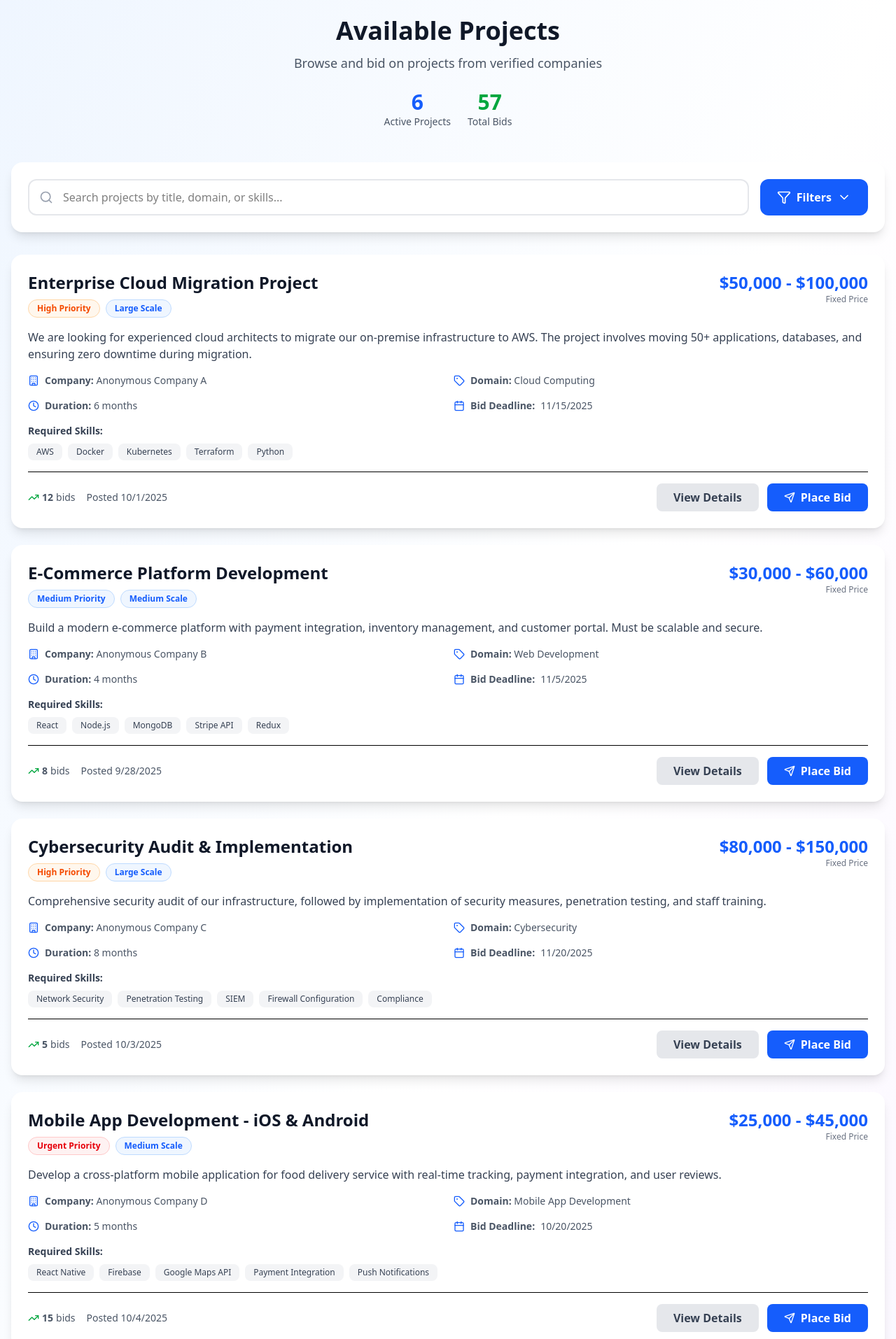
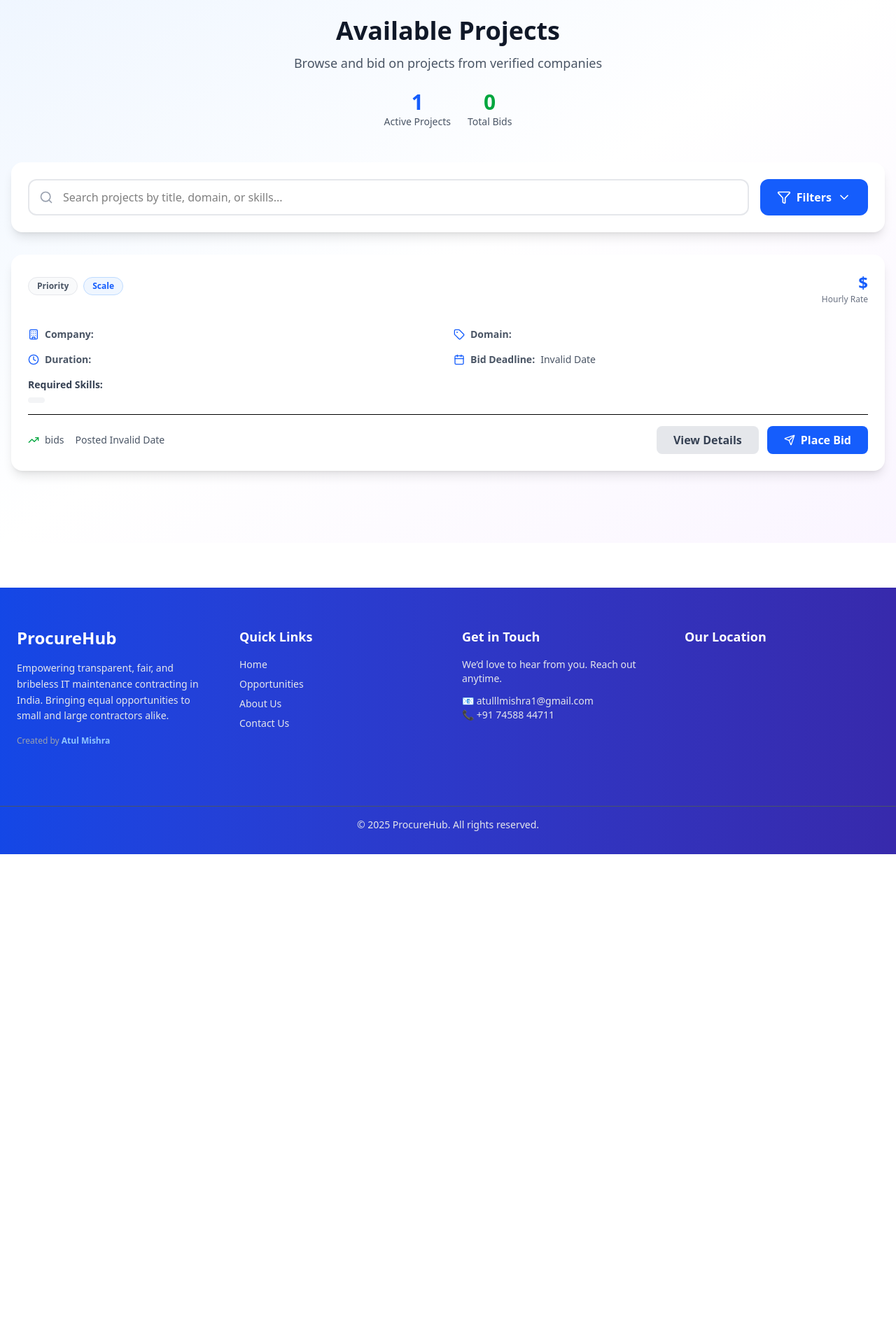
Before and after one commit to atulmishra4/ProHub, a Next.js app in the folder my-app/: page /projects in a window 1280 px wide. Shown: the part 100-2014 px from the top of the page at 70% size. After the commit the page ends 1321 px from the top, so only its background shows below. Built offline with nearby package versions, Linux system fonts and the light colour scheme; grey boxes are pictures that could not be loaded.

Commit message:
bidding page

```diff
--- a/my-app/src/app/(components)/projects/page.jsx
+++ b/my-app/src/app/(components)/projects/page.jsx
@@ -8,130 +8,25 @@ export default function ProjectsPage() {
   const [allProjects] = useState([
     {
       id: 1,
-      title: "Enterprise Cloud Migration Project",
-      company: "Anonymous Company A",
-      companySize: "501-1000",
-      budget: "$50,000 - $100,000",
-      budgetType: "fixed",
-      domain: "Cloud Computing",
-      scale: "large",
-      desc: "We are looking for experienced cloud architects to migrate our on-premise infrastructure to AWS. The project involves moving 50+ applications, databases, and ensuring zero downtime during migration.",
-      duration: "6 months",
-      startDate: "2025-11-01",
-      requirements: "AWS Certified Solutions Architect, Experience with enterprise migrations, Knowledge of Docker and Kubernetes",
-      deliverables: "Complete cloud infrastructure, Migration documentation, Training for internal team",
-      skills: "AWS, Docker, Kubernetes, Terraform, Python",
-      bidDeadline: "2025-11-15",
-      urgency: "high",
-      postedDate: "2025-10-01",
-      bidsCount: 12,
-      status: "open"
+      title: "",
+      company: "",
+      companySize: "",
+      budget: "$",
+      budgetType: "",
+      domain: "",
+      scale: "",
+      desc: "",
+      duration: "",
+      startDate: "",
+      requirements: "",
+      deliverables: "",
+      skills: "",
+      bidDeadline: "",
+      urgency: "",
+      postedDate: "",
+      bidsCount: "",
+      status: ""
     },
-    {
-      id: 2,
-      title: "E-Commerce Platform Development",
-      company: "Anonymous Company B",
-      companySize: "51-200",
-      budget: "$30,000 - $60,000",
-      budgetType: "fixed",
-      domain: "Web Development",
-      scale: "medium",
-      desc: "Build a modern e-commerce platform with payment integration, inventory management, and customer portal. Must be scalable and secure.",
-      duration: "4 months",
-      startDate: "2025-11-10",
-      requirements: "5+ years experience in web development, E-commerce experience required, Payment gateway integration knowledge",
-      deliverables: "Fully functional e-commerce website, Admin panel, Mobile responsive design, API documentation",
-      skills: "React, Node.js, MongoDB, Stripe API, Redux",
-      bidDeadline: "2025-11-05",
-      urgency: "medium",
-      postedDate: "2025-09-28",
-      bidsCount: 8,
-      status: "open"
-    },
-    {
-      id: 3,
-      title: "Cybersecurity Audit & Implementation",
-      company: "Anonymous Company C",
-      companySize: "201-500",
-      budget: "$80,000 - $150,000",
-      budgetType: "fixed",
-      domain: "Cybersecurity",
-      scale: "large",
-      desc: "Comprehensive security audit of our infrastructure, followed by implementation of security measures, penetration testing, and staff training.",
-      duration: "8 months",
-      startDate: "2025-12-01",
-      requirements: "CISSP or CEH certification required, 7+ years in cybersecurity, Experience with compliance frameworks (ISO 27001, SOC 2)",
-      deliverables: "Security audit report, Implemented security measures, Penetration test results, Security policies documentation",
-      skills: "Network Security, Penetration Testing, SIEM, Firewall Configuration, Compliance",
-      bidDeadline: "2025-11-20",
-      urgency: "high",
-      postedDate: "2025-10-03",
-      bidsCount: 5,
-      status: "open"
-    },
-    {
-      id: 4,
-      title: "Mobile App Development - iOS & Android",
-      company: "Anonymous Company D",
-      companySize: "11-50",
-      budget: "$25,000 - $45,000",
-      budgetType: "fixed",
-      domain: "Mobile App Development",
-      scale: "medium",
-      desc: "Develop a cross-platform mobile application for food delivery service with real-time tracking, payment integration, and user reviews.",
-      duration: "5 months",
-      startDate: "2025-10-25",
-      requirements: "React Native or Flutter experience, Published apps on App Store and Play Store, Experience with real-time features",
-      deliverables: "iOS and Android apps, Backend API, Admin dashboard, App store deployment",
-      skills: "React Native, Firebase, Google Maps API, Payment Integration, Push Notifications",
-      bidDeadline: "2025-10-20",
-      urgency: "urgent",
-      postedDate: "2025-10-04",
-      bidsCount: 15,
-      status: "open"
-    },
-    {
-      id: 5,
-      title: "AI-Powered Data Analytics Platform",
-      company: "Anonymous Company E",
-      companySize: "1000+",
-      budget: "$100,000 - $200,000",
-      budgetType: "fixed",
-      domain: "Artificial Intelligence",
-      scale: "enterprise",
-      desc: "Build an AI-powered analytics platform that processes large datasets, provides predictive insights, and includes machine learning models for business intelligence.",
-      duration: "10 months",
-      startDate: "2025-12-15",
-      requirements: "PhD or Masters in AI/ML, 8+ years experience, Experience with big data technologies, Published research preferred",
-      deliverables: "Complete analytics platform, ML models, API documentation, Training materials, Deployment pipeline",
-      skills: "Python, TensorFlow, PyTorch, Apache Spark, Kubernetes, Docker",
-      bidDeadline: "2025-11-30",
-      urgency: "medium",
-      postedDate: "2025-10-02",
-      bidsCount: 7,
-      status: "open"
-    },
-    {
-      id: 6,
-      title: "DevOps Infrastructure Automation",
-      company: "Anonymous Company F",
-      companySize: "51-200",
-      budget: "$40,000 - $70,000",
-      budgetType: "fixed",
-      domain: "DevOps",
-      scale: "medium",
-      desc: "Automate our entire DevOps pipeline including CI/CD, infrastructure as code, monitoring, and automated testing across multiple environments.",
-      duration: "4 months",
-      startDate: "2025-11-05",
-      requirements: "Strong DevOps experience, Kubernetes certification preferred, Experience with multi-cloud environments",
-      deliverables: "Automated CI/CD pipeline, Infrastructure as code, Monitoring dashboards, Documentation",
-      skills: "Jenkins, GitLab CI, Terraform, Ansible, Prometheus, Grafana",
-      bidDeadline: "2025-10-28",
-      urgency: "high",
-      postedDate: "2025-09-30",
-      bidsCount: 10,
-      status: "open"
-    }
   ]);
 
   const [filteredProjects, setFilteredProjects] = useState(allProjects);
```
